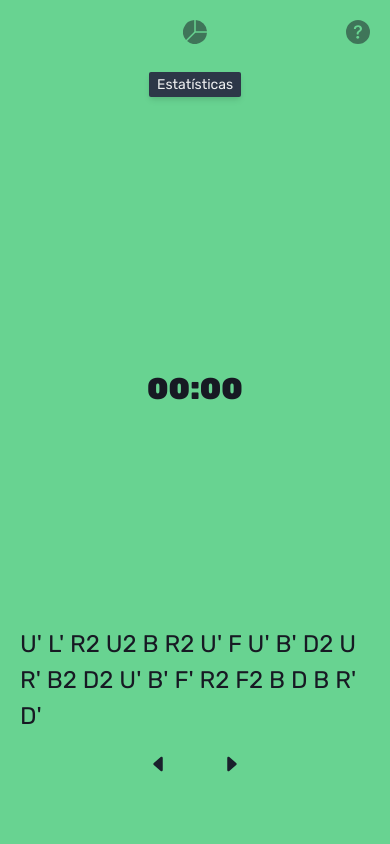
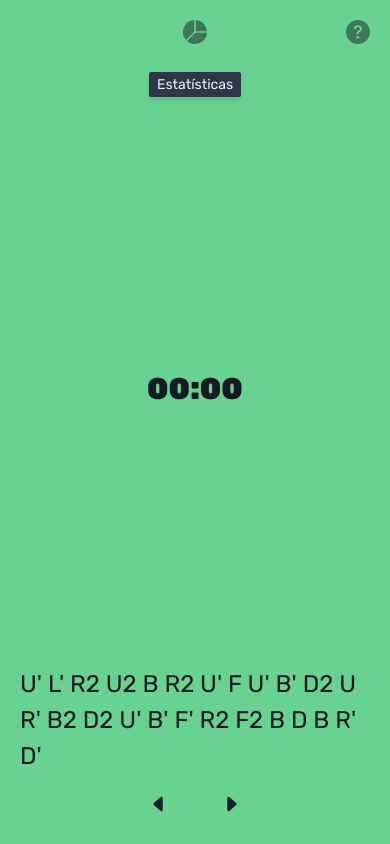
Before and after one commit to gregori-sabel/Cube-X, a Next.js app: page / in a window 390 px wide. Built offline with nearby package versions, Linux system fonts and the light colour scheme.

Commit message:
responsive ++

```diff
--- a/src/components/Footer.tsx
+++ b/src/components/Footer.tsx
@@ -49,7 +49,7 @@ export function Footer({ resultList, siteState, formatTime }:FooterProps) {
 
   return(
     <Flex
-    pb='60px'
+    pb={['20px','40px','60px' ]}
     px='20px'
     flexDir='column'
     align='center'
--- a/src/components/Stats.tsx/index.tsx
+++ b/src/components/Stats.tsx/index.tsx
@@ -10,7 +10,7 @@ interface StatsProps{
 export function Stats({ formatTime, resultList }: StatsProps) {
   const smallStats = useBreakpointValue({
     base: true,
-    sm: true,
+    sm: false,
     md: false,
   })
 
```
